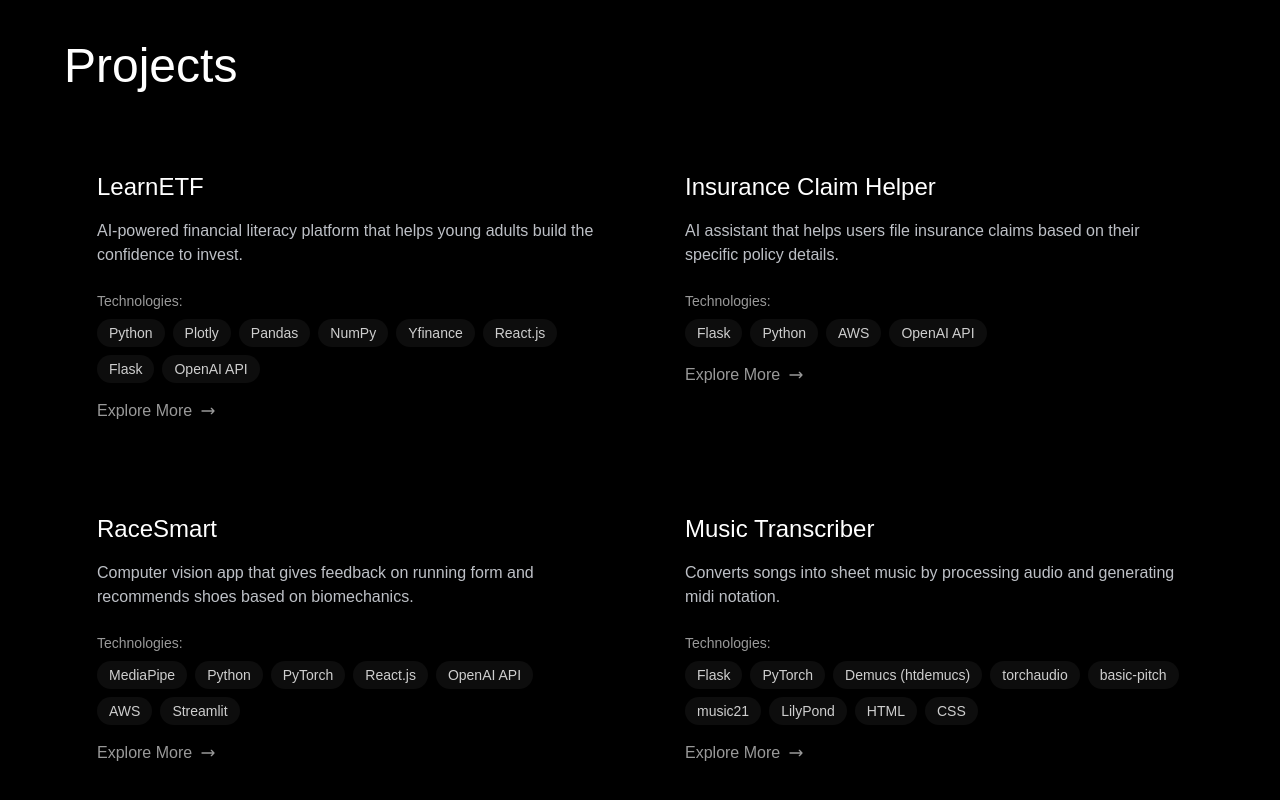
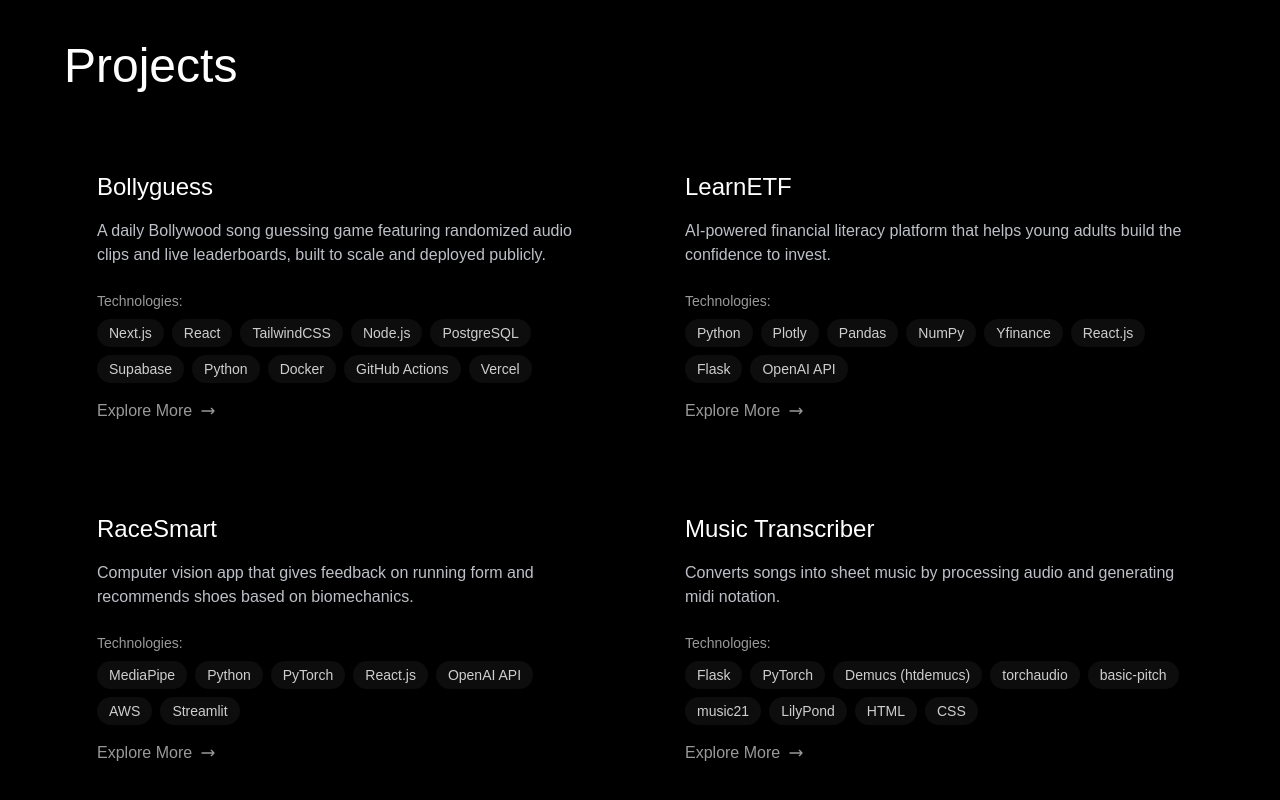
Before and after one commit to omn25/portfolio, a Next.js app in the folder om-nathwani-next/: page / in a window 1280 px wide. Shown: the part 2454-3254 px from the top of the page. Built offline with nearby package versions, Linux system fonts and the light colour scheme.

Commit message:
Update Projects.js

```diff
--- a/om-nathwani-next/src/components/Projects.js
+++ b/om-nathwani-next/src/components/Projects.js
@@ -4,16 +4,16 @@ import Link from 'next/link';
 const Projects = () => {
     const projects = [
         {
+    title: "Bollyguess",
+    description: "A daily Bollywood song guessing game featuring randomized audio clips and live leaderboards, built to scale and deployed publicly.",
+    technologies: ["Next.js", "React", "TailwindCSS", "Node.js", "PostgreSQL", "Supabase", "Python", "Docker", "GitHub Actions", "Vercel"],
+    link: "https://www.bollyguess.ca/",
+        },
+        {
             title: "LearnETF",
             description: "AI-powered financial literacy platform that helps young adults build the confidence to invest.",
             technologies: ["Python", "Plotly", "Pandas", "NumPy", "Yfinance", "React.js", "Flask", "OpenAI API"],
             link: "https://github.com/akramj13/learnetf",
-        },
-        {
-            title: "Insurance Claim Helper",
-            description: "AI assistant that helps users file insurance claims based on their specific policy details.",
-            technologies: ["Flask", "Python", "AWS", "OpenAI API"],
-            link: "https://github.com/liyuxiao2/Insurify",
         },
         {
             title: "RaceSmart",
```
